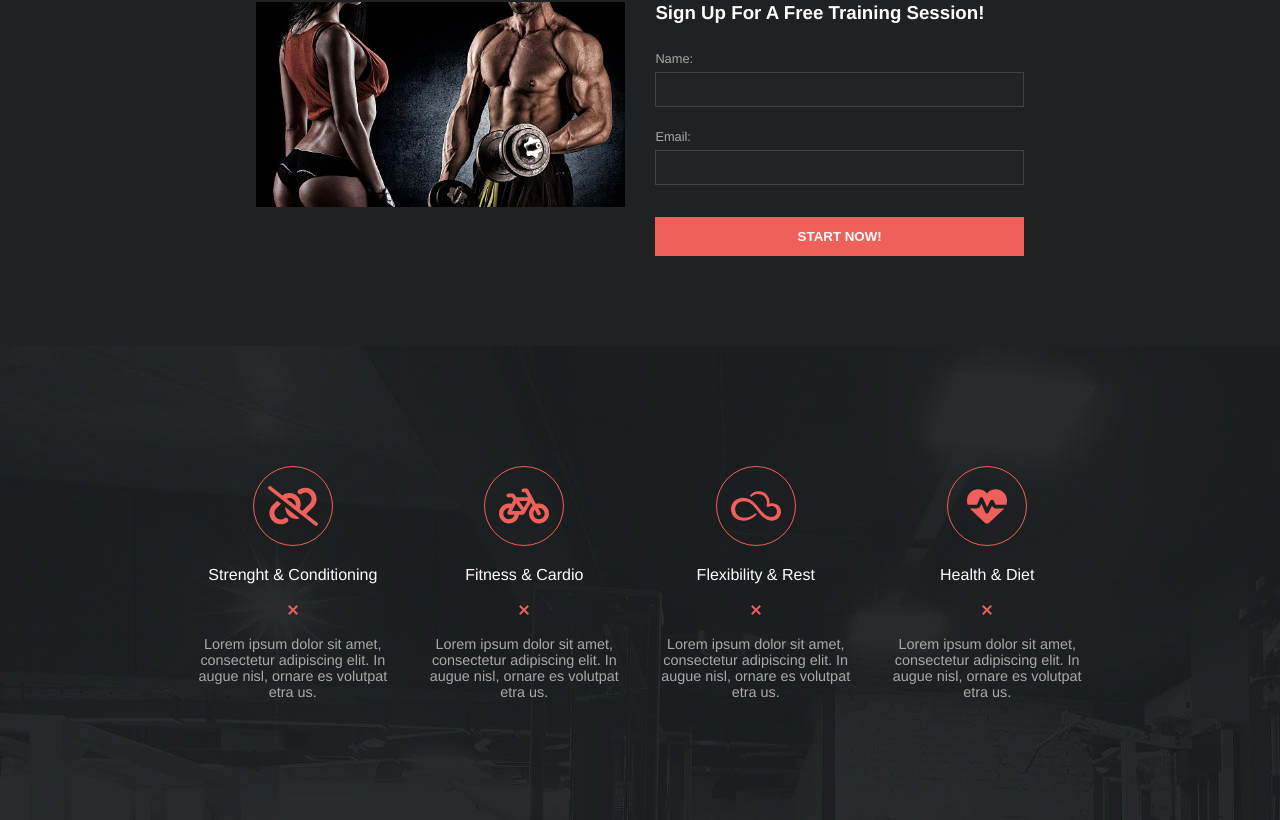
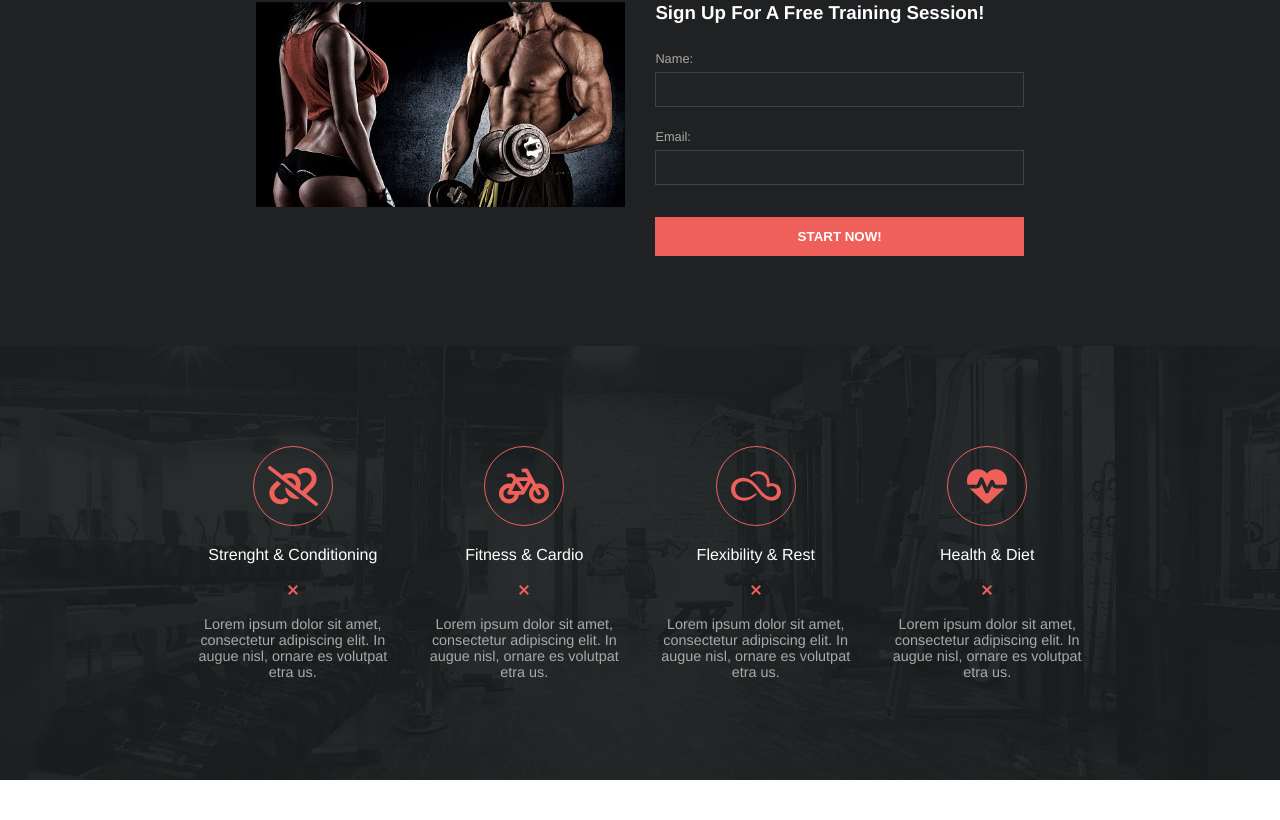
Before and after one commit to lollobianco/proj-html-vuejs, a Vue app: page / in a window 1280 px wide. Shown: the part 1227-2047 px from the top of the page. After the commit the page ends 2007 px from the top, so only its background shows below. Built offline with nearby package versions, Linux system fonts and the light colour scheme.

Commit message:
Sistemato background

```diff
--- a/src/components/MainSection.vue
+++ b/src/components/MainSection.vue
@@ -121,6 +121,9 @@ import TrialCard from './TrialCard'
 
 .bgimg2{
    background-image: url(../assets/gym_bkgd_bw-compressor.jpg);
+   background-size: cover;
+   background-repeat: no-repeat;
+   background-position: center;
 }
 
 .container{
@@ -157,7 +160,7 @@ import TrialCard from './TrialCard'
    margin: 0 auto;
    display: flex;
    justify-content: space-between;
-   padding: 120px 0;
+   padding: 100px 0;
 }
 
 .free-training-img{
```
